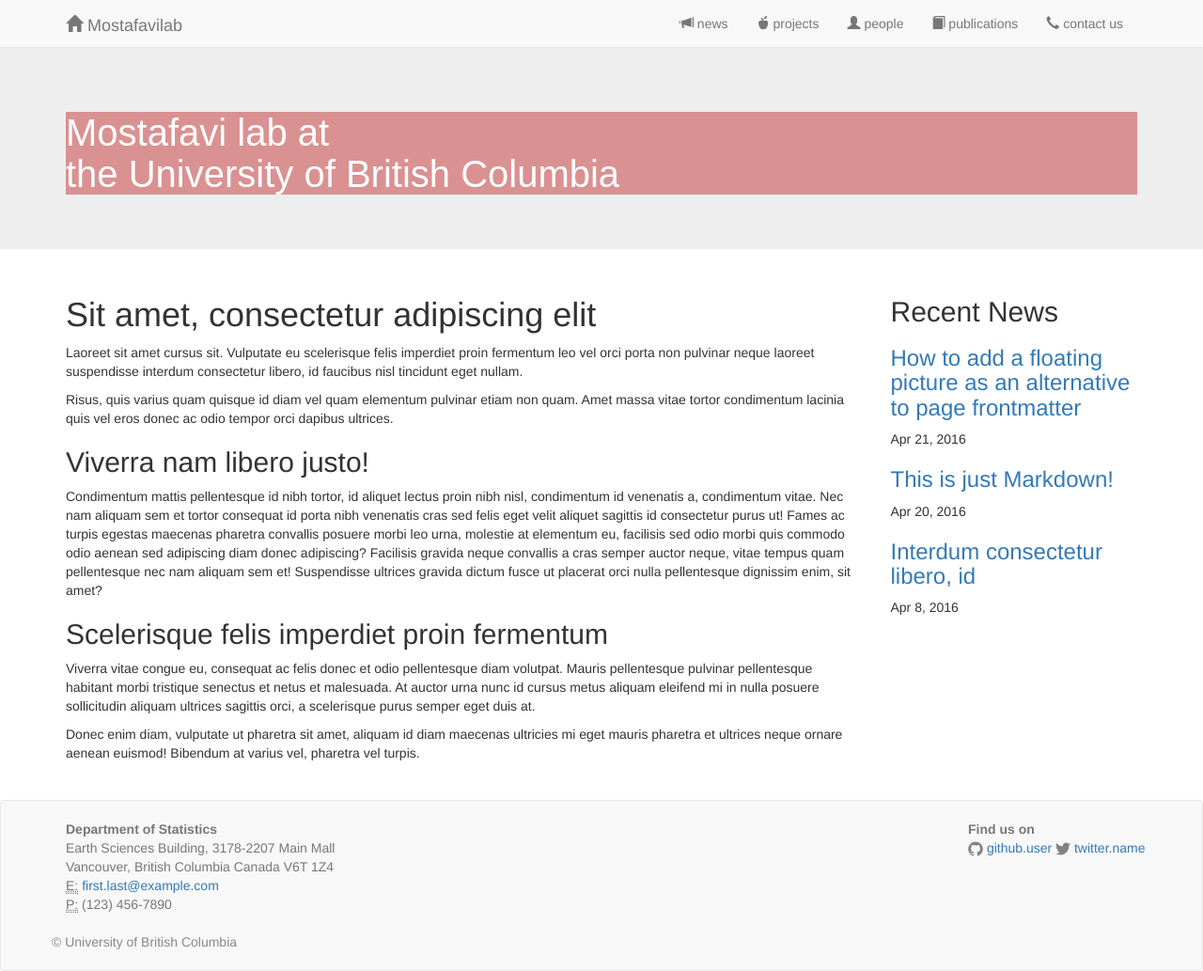
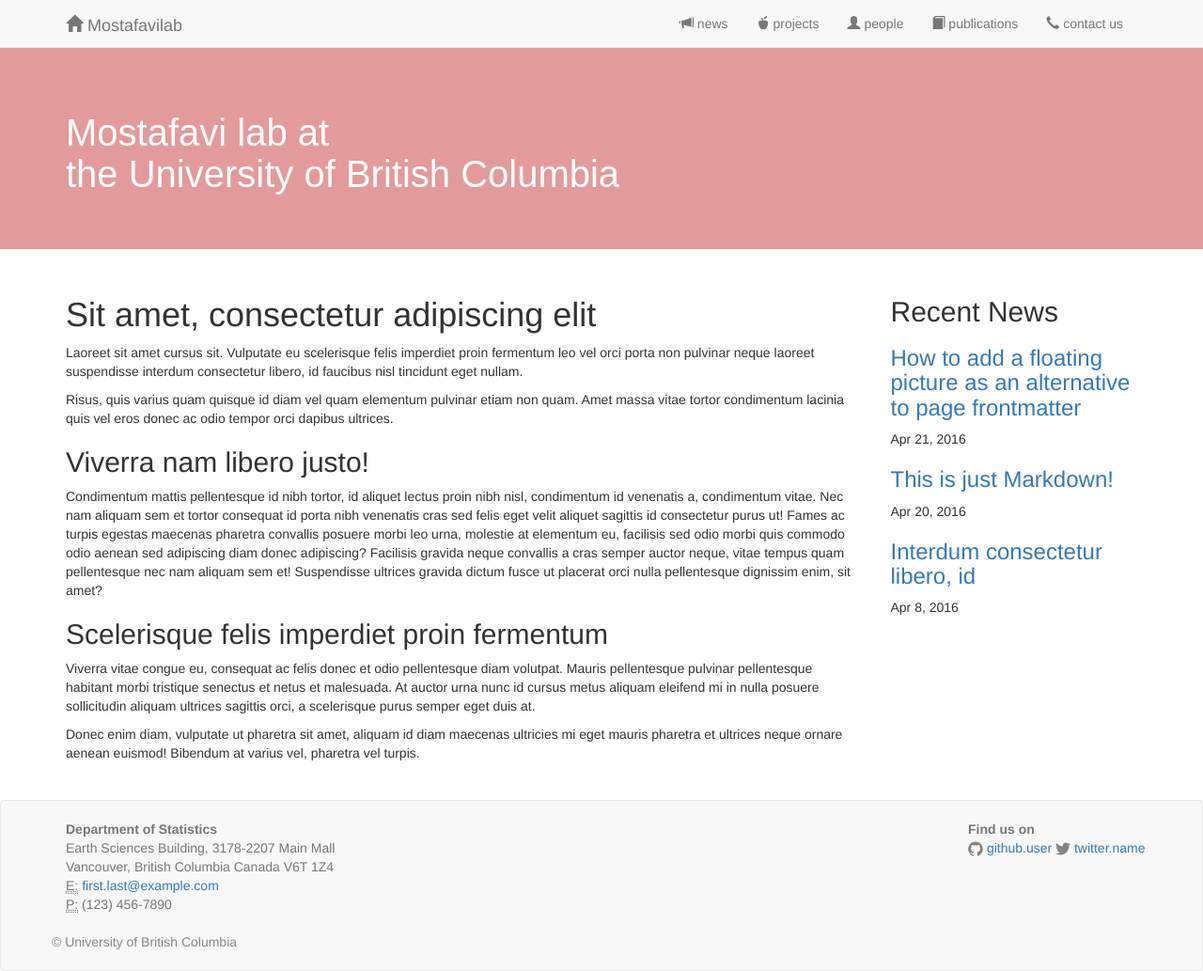
Before and after one commit to saramostafavi/saramostafavi.github.io, a Jekyll site: the page built from index.md, in a window 1280 px wide. Shown: the whole page at 94% size. Built offline with Jekyll 4.4.1, drawn with Linux system fonts in a browser that asks for light colours; nearby versions of some CDN libraries; a style sheet for code colours, icons or effects is not loaded.

Commit message:
Update main.css

```diff
--- a/css/main.css
+++ b/css/main.css
@@ -6,17 +6,22 @@
     margin-bottom: 0;
 }
 
+.jumbotron {
+   background: #000 url("../images/IFN_1.png");
+   background: rgba(200, 54, 54, 0.5);
+   width: 100%;
+   height: 100%;
+   background-size: cover;
+   background: rgb(200, 54, 54); /* This is for ie8 and below */
+   background: rgba(200, 54, 54, 0.5);
+}
+
 .jumbotron h1 {
   /*background-image: url("02.jpg");*/
   color: #fff;
   font-size: 40px;
   font-family: 'Shift', sans-serif;
   /*font-weight: bold;*/
-  background: #000 url("../images/IFN_1.png");
-  background: rgba(200, 54, 54, 0.5);
-  width: 100%;
-  height: 100%;
-  background-size: cover;
 }
 
 h1, h2,h3 {
```
